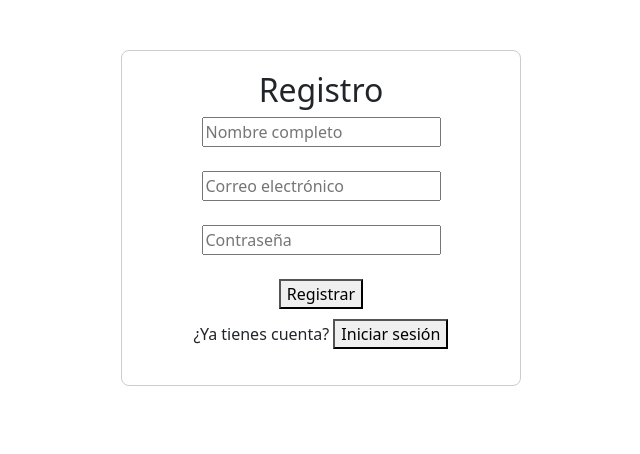
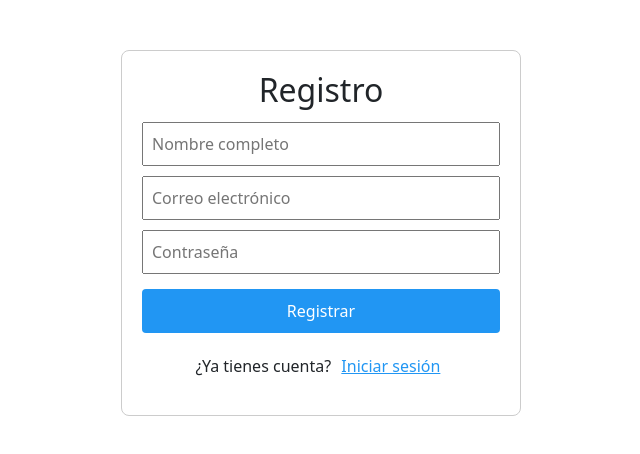
Before and after one commit to AlexhpSENATI/turs_dac, a React (Create React App) app: page /login in a window 1280 px wide. Both pictures are taken after a click on the button "Regístrate". Shown: the top 454 px of the page, without its empty margins (319-959 px from the left). Built offline with nearby package versions, Linux system fonts and the light colour scheme.

Commit message:
correccion en login

```diff
--- a/src/components/LoginRegisterWrapper.jsx
+++ b/src/components/LoginRegisterWrapper.jsx
@@ -1,4 +1,4 @@
-import React, { useState } from 'react';
+import React, { useState, useEffect } from 'react';
 import { useNavigate } from 'react-router-dom';
 
 const LoginRegisterWrapper = () => {
@@ -6,16 +6,51 @@ const LoginRegisterWrapper = () => {
     const [email, setEmail] = useState('');
     const [pass, setPass] = useState('');
     const [name, setName] = useState('');
+    const [users, setUsers] = useState([]);
 
     const navigate = useNavigate();
+
+    // Inicializar con usuario admin por defecto si no existe
+    useEffect(() => {
+        const savedUsers = JSON.parse(localStorage.getItem('users'));
+        if (!savedUsers || !savedUsers.some(user => user.email === 'admin@gmail.com')) {
+            const defaultUsers = [
+                {
+                    name: 'ADM ALEX',
+                    email: 'admin@gmail.com',
+                    pass: 'admin123',
+                    role: 'admin'
+                },
+                ...(savedUsers || [])
+            ];
+            localStorage.setItem('users', JSON.stringify(defaultUsers));
+            setUsers(defaultUsers);
+        } else if (savedUsers) {
+            setUsers(savedUsers);
+        }
+    }, []);
 
     const handleRegister = (e) => {
         e.preventDefault();
         if (email && pass && name) {
-            const user = { name, email, pass };
-            localStorage.setItem('user', JSON.stringify(user));
+            // Verificar si el usuario ya existe
+            const userExists = users.some(user => user.email === email);
+            if (userExists) {
+                alert('Este correo ya está registrado');
+                return;
+            }
+
+            const newUser = { name, email, pass, role: 'user' };
+            const updatedUsers = [...users, newUser];
+
+            localStorage.setItem('users', JSON.stringify(updatedUsers));
+            setUsers(updatedUsers);
             alert('Registrado correctamente');
             setIsLogin(true); // cambiar a login
+            // Limpiar formulario
+            setName('');
+            setEmail('');
+            setPass('');
         } else {
             alert('Completa todos los campos');
         }
@@ -23,9 +58,14 @@ const LoginRegisterWrapper = () => {
 
     const handleLogin = (e) => {
         e.preventDefault();
-        const savedUser = JSON.parse(localStorage.getItem('user'));
-        if (savedUser && savedUser.email === email && savedUser.pass === pass) {
-            navigate('/welcome', { state: { name: savedUser.name } }); // ir a welcome
+        const user = users.find(u => u.email === email && u.pass === pass);
+
+        if (user) {
+            if (user.role === 'admin') {
+                navigate('/welcome', { state: { name: user.name } });
+            } else {
+                navigate('/welcome', { state: { name: user.name } });
+            }
         } else {
             alert('Correo o contraseña incorrectos');
         }
@@ -50,20 +90,51 @@ const LoginRegisterWrapper = () => {
                             value={email}
                             onChange={(e) => setEmail(e.target.value)}
                             required
-                        /><br /><br />
+                            style={{ width: '100%', padding: '8px', margin: '5px 0' }}
+                        />
                         <input
                             type="password"
                             placeholder="Contraseña"
                             value={pass}
                             onChange={(e) => setPass(e.target.value)}
                             required
-                        /><br /><br />
-                        <button type="submit">Entrar</button>
+                            style={{ width: '100%', padding: '8px', margin: '5px 0' }}
+                        />
+                        <button
+                            type="submit"
+                            style={{
+                                width: '100%',
+                                padding: '10px',
+                                margin: '10px 0',
+                                backgroundColor: '#4CAF50',
+                                color: 'white',
+                                border: 'none',
+                                borderRadius: '4px',
+                                cursor: 'pointer'
+                            }}
+                        >
+                            Entrar
+                        </button>
                     </form>
                     <p style={{ marginTop: '10px' }}>
                         ¿No tienes cuenta?{" "}
-                        <button onClick={() => setIsLogin(false)}>Regístrate</button>
+                        <button
+                            onClick={() => setIsLogin(false)}
+                            style={{
+                                background: 'none',
+                                border: 'none',
+                                color: '#2196F3',
+                                cursor: 'pointer',
+                                textDecoration: 'underline'
+                            }}
+                        >
+                            Regístrate
+                        </button>
                     </p>
+                    <div style={{ marginTop: '20px', fontSize: '12px', color: '#666' }}>
+                        <p>Usuario admin: admin@gmail.com</p>
+                        <p>Contraseña: admin123</p>
+                    </div>
                 </>
             ) : (
                 <>
@@ -75,26 +146,54 @@ const LoginRegisterWrapper = () => {
                             value={name}
                             onChange={(e) => setName(e.target.value)}
                             required
-                        /><br /><br />
+                            style={{ width: '100%', padding: '8px', margin: '5px 0' }}
+                        />
                         <input
                             type="email"
                             placeholder="Correo electrónico"
                             value={email}
                             onChange={(e) => setEmail(e.target.value)}
                             required
-                        /><br /><br />
+                            style={{ width: '100%', padding: '8px', margin: '5px 0' }}
+                        />
                         <input
                             type="password"
                             placeholder="Contraseña"
                             value={pass}
                             onChange={(e) => setPass(e.target.value)}
                             required
-                        /><br /><br />
-                        <button type="submit">Registrar</button>
+                            style={{ width: '100%', padding: '8px', margin: '5px 0' }}
+                        />
+                        <button
+                            type="submit"
+                            style={{
+                                width: '100%',
+                                padding: '10px',
+                                margin: '10px 0',
+                                backgroundColor: '#2196F3',
+                                color: 'white',
+                                border: 'none',
+                                borderRadius: '4px',
+                                cursor: 'pointer'
+                            }}
+                        >
+                            Registrar
+                        </button>
                     </form>
                     <p style={{ marginTop: '10px' }}>
                         ¿Ya tienes cuenta?{" "}
-                        <button onClick={() => setIsLogin(true)}>Iniciar sesión</button>
+                        <button
+                            onClick={() => setIsLogin(true)}
+                            style={{
+                                background: 'none',
+                                border: 'none',
+                                color: '#2196F3',
+                                cursor: 'pointer',
+                                textDecoration: 'underline'
+                            }}
+                        >
+                            Iniciar sesión
+                        </button>
                     </p>
                 </>
             )}
@@ -103,61 +202,3 @@ const LoginRegisterWrapper = () => {
 };
 
 export default LoginRegisterWrapper;
-
-
-
-// import React, { useState } from 'react';
-
-// const LoginRegisterWrapper = () => {
-//   const [isLogin, setIsLogin] = useState(true); // true: login, false: registro
-
-//   const handleSwitchToRegister = () => {
-//     setIsLogin(false);
-//   };
-
-//   const handleSwitchToLogin = () => {
-//     setIsLogin(true);
-//   };
-
-//   return (
-//     <div style={{
-//       maxWidth: '400px',
-//       margin: '50px auto',
-//       padding: '20px',
-//       border: '1px solid #ccc',
-//       borderRadius: '8px',
-//       textAlign: 'center'
-//     }}>
-//       {isLogin ? (
-//         <>
-//           <h2>Iniciar sesión</h2>
-//           <form>
-//             <input type="email" placeholder="Correo electrónico" required /><br /><br />
-//             <input type="password" placeholder="Contraseña" required /><br /><br />
-//             <button type="submit">Entrar</button>
-//           </form>
-//           <p style={{ marginTop: '10px' }}>
-//             ¿No tienes cuenta?{" "}
-//             <button onClick={handleSwitchToRegister}>Regístrate</button>
-//           </p>
-//         </>
-//       ) : (
-//         <>
-//           <h2>Registro</h2>
-//           <form>
-//             <input type="text" placeholder="Nombre completo" required /><br /><br />
-//             <input type="email" placeholder="Correo electrónico" required /><br /><br />
-//             <input type="password" placeholder="Contraseña" required /><br /><br />
-//             <button type="submit">Registrar</button>
-//           </form>
-//           <p style={{ marginTop: '10px' }}>
-//             ¿Ya tienes cuenta?{" "}
-//             <button onClick={handleSwitchToLogin}>Iniciar sesión</button>
-//           </p>
-//         </>
-//       )}
-//     </div>
-//   );
-// };
-
-// export default LoginRegisterWrapper;
--- a/src/components/Welcome.jsx
+++ b/src/components/Welcome.jsx
@@ -54,33 +54,6 @@ const Welcome = () => {
         }
     };
 
-    // ... (el resto de tu componente Welcome sigue igual)
-    // const handleDelete = async (id) => {
-    //     if (window.confirm('¿Estás seguro de que deseas eliminar esta reserva?')) {
-    //         try {
-    //             const response = await fetch(`http://localhost/api/reservas.php?id=${id}`, {
-    //                 method: 'DELETE',
-    //                 headers: {
-    //                     'Content-Type': 'application/json',
-    //                 },
-    //                 body: JSON.stringify({ id: id })
-    //             });
-
-    //             if (!response.ok) {
-    //                 const errorText = await response.text();
-    //                 throw new Error(errorText || 'Error al eliminar');
-    //             }
-
-    //             const result = await response.json();
-    //             alert(result.message);
-    //             fetchReservas(); // Actualizar lista
-    //         } catch (error) {
-    //             console.error('Error eliminando reserva:', error);
-    //             alert(`Error al eliminar: ${error.message}`);
-    //         }
-    //     }
-    // };
-
     const formatDate = (dateString) => {
         const options = { day: 'numeric', month: 'long', year: 'numeric' };
         return new Date(dateString).toLocaleDateString('es-ES', options);
@@ -90,7 +63,6 @@ const Welcome = () => {
         <div className="welcome-container">
             <div className="welcome-header">
                 <h1>Bienvenido, {name}</h1>
-                <p>Aquí puedes gestionar todas tus reservas turísticas</p>
             </div>
 
             {loading ? (
```
Also changed, not shown: 1 other file (tests, documents, lock files or other folders).
